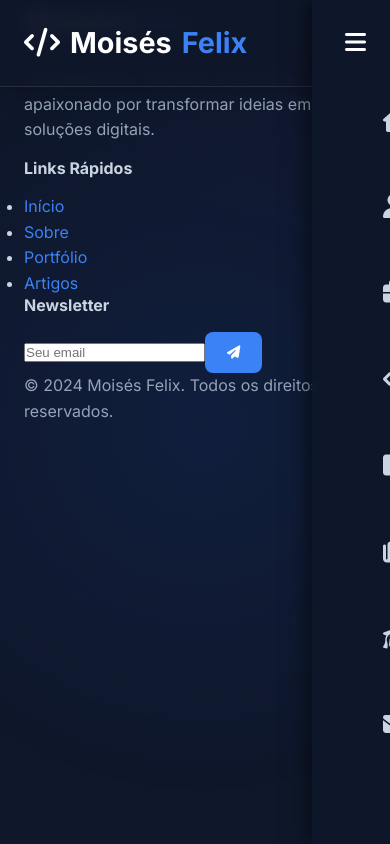
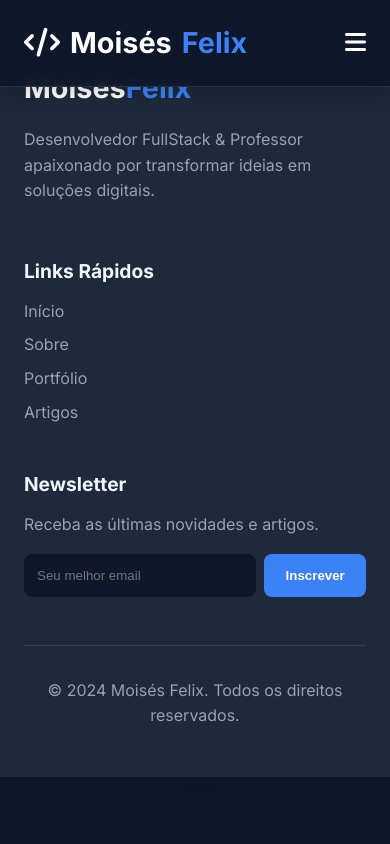
Before and after one commit to moisesfelix/moises-work, a Vue app in the folder packages/frontend/: page /1/blog in a window 390 px wide. Built offline with nearby package versions, Linux system fonts and the light colour scheme.

Commit message:
style: improve responsive layouts and professionalize CSS

```diff
--- a/packages/frontend/src/assets/main.css
+++ b/packages/frontend/src/assets/main.css
@@ -7,9 +7,6 @@
     --light: #f1f5f9;
     --gray: #94a3b8;
     --gray-light: #cbd5e1;
-    --success: #10b981;
-    --warning: #f59e0b;
-    --danger: #ef4444;
     --shadow: 0 10px 15px -3px rgba(0, 0, 0, 0.1), 0 4px 6px -4px rgba(0, 0, 0, 0.1);
     --radius: 0.5rem;
     --transition: all 0.3s ease-in-out;
@@ -157,6 +154,7 @@ section {
     color: white;
 }
 
+/* --- Refatoração do Header (Mobile-First) --- */
 header {
     position: fixed;
     top: 0;
@@ -179,96 +177,120 @@ header {
     font-size: 1.5rem;
     font-weight: 700;
     color: var(--light);
+    z-index: 1001; /* Garante que o logo fique acima do menu mobile */
 }
 
 .logo span {
     color: var(--primary);
 }
 
-nav ul {
+/* Estilos base para a navegação (Mobile) */
+.main-nav {
+    position: fixed;
+    inset: 0;
+    background: rgba(15, 23, 42, 0.98);
     display: flex;
-    list-style: none;
-    gap: 1.5rem;
+    flex-direction: column;
+    justify-content: center;
+    align-items: center;
+    transform: translateX(100%);
+    transition: transform 0.3s ease-in-out;
 }
 
-nav a {
+.main-nav.active {
+    transform: translateX(0);
+}
+
+.main-nav ul {
+    list-style: none;
+    display: flex;
+    flex-direction: column;
+    text-align: center;
+    gap: 2rem;
+}
+
+.main-nav a {
     color: var(--gray-light);
     font-weight: 500;
+    font-size: 1.5rem;
     position: relative;
     padding: 0.5rem 0;
 }
 
-nav a.router-link-active {
+.main-nav a.router-link-active {
     color: var(--primary);
 }
 
-nav a::after {
-    content: '';
-    position: absolute;
-    width: 0;
-    height: 2px;
-    background: var(--primary);
-    left: 0;
-    bottom: 0;
-    transition: width 0.3s ease;
-}
-
-nav a:hover::after,
-nav a.router-link-active::after {
-    width: 100%;
-}
-
 .mobile-menu-btn {
-    display: none;
+    display: block;
+    background: none;
+    border: none;
+    color: var(--light);
+    font-size: 1.5rem;
+    cursor: pointer;
     z-index: 1001;
 }
 
-@media (max-width: 768px) {
-    nav {
-        position: fixed;
-        inset: 0;
-        background: rgba(15, 23, 42, 0.98);
-        flex-direction: column;
-        justify-content: center;
-        align-items: center;
-        display: flex;
-        transform: translateX(100%);
-        transition: transform 0.3s ease-in-out;
+/* Estilos para telas maiores (Desktop) */
+@media (min-width: 768px) {
+    .mobile-menu-btn {
+        display: none;
     }
 
-    nav.active {
-        transform: translateX(0);
+    .main-nav {
+        position: static;
+        transform: none;
+        background: none;
+        flex-direction: row;
+        width: auto;
     }
 
-    nav ul {
-        flex-direction: column;
-        text-align: center;
-        gap: 2rem;
+    .main-nav ul {
+        flex-direction: row;
+        gap: 1.5rem;
     }
 
-    nav a {
-        font-size: 1.5rem;
+    .main-nav a {
+        font-size: 1rem;
     }
 
-    .mobile-menu-btn {
-        display: block;
-        background: none;
-        border: none;
-        color: var(--light);
-        font-size: 1.5rem;
-        cursor: pointer;
+    .main-nav a::after {
+        content: '';
+        position: absolute;
+        width: 0;
+        height: 2px;
+        background: var(--primary);
+        left: 0;
+        bottom: 0;
+        transition: width 0.3s ease;
+    }
+
+    .main-nav a:hover::after,
+    .main-nav a.router-link-active::after {
+        width: 100%;
     }
 }
 
+
+/* --- Refatoração da Hero Section (Mobile-First) --- */
 .hero {
     padding-top: 10rem;
-    text-align: center;
 }
 
 .hero-content {
-    display: grid;
+    display: flex;
+    flex-direction: column;
+    align-items: center;
+    text-align: center;
     gap: 2rem;
-    align-items: center;
+}
+
+.hero-text {
+    order: 2; /* Texto aparece depois da imagem no mobile */
+}
+
+.hero-image {
+    order: 1; /* Imagem aparece primeiro no mobile */
 }
 
 .hero-image .image-wrapper {
@@ -299,28 +321,34 @@ nav a.router-link-active::after {
     margin-top: 1.5rem;
 }
 
-.portfolio-grid, .blog-grid {
-    display: grid;
-    gap: 1.5rem;
-}
-
-@media (min-width: 640px) {
-    .portfolio-grid, .blog-grid {
-        grid-template-columns: repeat(2, 1fr);
-    }
+/* Layout da Hero para telas maiores */
+@media (min-width: 768px) {
     .hero-content {
-        grid-template-columns: 2fr 1fr;
+        flex-direction: row;
         text-align: left;
     }
+
+    .hero-text {
+        order: 1; /* Texto volta para a primeira posição */
+    }
+
+    .hero-image {
+        order: 2; /* Imagem vai para a segunda posição */
+    }
+
     .social-links {
         justify-content: flex-start;
     }
 }
 
-@media (min-width: 1024px) {
-    .portfolio-grid, .blog-grid {
-        grid-template-columns: repeat(3, 1fr);
-    }
+
+/* --- Grids Fluídos e Inteligentes --- */
+.portfolio-grid, .blog-grid {
+    display: grid;
+    gap: 1.5rem;
+    /* Mágica acontece aqui: cria colunas de no mínimo 300px
+       e as ajusta automaticamente ao espaço disponível */
+    grid-template-columns: repeat(auto-fit, minmax(300px, 1fr));
 }
 
 .portfolio-item, .blog-item {
@@ -341,7 +369,6 @@ nav a.router-link-active::after {
 
 .portfolio-img {
     height: 200px;
-    position: relative;
     overflow: hidden;
 }
 
@@ -385,11 +412,12 @@ nav a.router-link-active::after {
     position: relative;
     max-width: 800px;
     margin: 0 auto;
+    padding-left: 20px;
 }
 
 .timeline-item {
     position: relative;
-    padding-left: 40px;
+    padding-left: 20px;
     margin-bottom: 40px;
     border-left: 2px solid var(--dark-light);
 }
@@ -417,16 +445,11 @@ nav a.router-link-active::after {
     display: block;
 }
 
+/* Skills Section com grid fluído */
 .skills-container {
     display: grid;
-    grid-template-columns: 1fr;
-    gap: 30px;
-}
-
-@media (min-width: 768px) {
-    .skills-container {
-        grid-template-columns: repeat(auto-fit, minmax(300px, 1fr));
-    }
+    gap: 1.5rem;
+    grid-template-columns: repeat(auto-fit, minmax(300px, 1fr));
 }
 
 .skill-category {
--- a/packages/frontend/src/components/TheFooter.vue
+++ b/packages/frontend/src/components/TheFooter.vue
@@ -1,14 +1,13 @@
 <template>
-    <footer>
+    <footer class="main-footer">
         <div class="container">
             <div class="footer-content">
-                <div>
-                    <div class="logo" style="margin-bottom: 20px;">Moisés<span>Felix</span></div>
+                <div class="footer-brand">
+                    <div class="logo">Moisés<span>Felix</span></div>
                     <p>Desenvolvedor FullStack & Professor apaixonado por transformar ideias em soluções digitais.</p>
                 </div>
 
                 <div class="footer-links">
-                    <div>
                     <h4>Links Rápidos</h4>
                     <ul>
                         <li><router-link to="/">Início</router-link></li>
@@ -17,14 +16,14 @@
                         <li><router-link to="/blog">Artigos</router-link></li>
                     </ul>
                 </div>
-                </div>
 
-                <div>
+                <div class="footer-newsletter">
                     <h4>Newsletter</h4>
+                    <p>Receba as últimas novidades e artigos.</p>
                     <div class="newsletter-form">
-                        <input type="email" v-model="newsletterEmail" placeholder="Seu email" @keyup.enter="subscribeNewsletter">
-                        <button class="btn" @click="subscribeNewsletter" style="padding: 12px 20px;">
-                            <i class="fas fa-paper-plane"></i>
+                        <input type="email" v-model="newsletterEmail" placeholder="Seu melhor email" @keyup.enter="subscribeNewsletter">
+                        <button class="btn" @click="subscribeNewsletter">
+                            <span>Inscrever</span>
                         </button>
                     </div>
                 </div>
@@ -52,12 +51,90 @@ const subscribeNewsletter = () => {
 </script>
 
 <style scoped>
+.main-footer {
+    background-color: var(--dark-light);
+    padding-top: 4rem;
+    padding-bottom: 2rem;
+    border-top: 1px solid rgba(255, 255, 255, 0.1);
+}
+
+.footer-content {
+    display: grid;
+    gap: 2.5rem;
+    margin-bottom: 3rem;
+    grid-template-columns: repeat(auto-fit, minmax(250px, 1fr));
+}
+
 .logo {
     font-size: 1.8rem;
     font-weight: 700;
     color: white;
+    margin-bottom: 1rem;
 }
+
 .logo span {
     color: var(--primary);
 }
+
+.footer-brand p {
+    max-width: 40ch;
+    color: var(--gray);
+}
+
+.footer-links h4,
+.footer-newsletter h4 {
+    font-size: 1.2rem;
+    color: var(--light);
+    margin-bottom: 1rem;
+}
+
+.footer-links ul {
+    list-style: none;
+}
+
+.footer-links li {
+    margin-bottom: 0.5rem;
+}
+
+.footer-links a {
+    color: var(--gray);
+    transition: var(--transition);
+}
+
+.footer-links a:hover {
+    color: var(--primary);
+    padding-left: 5px;
+}
+
+.newsletter-form {
+    display: flex;
+    gap: 0.5rem;
+}
+
+.newsletter-form input {
+    width: 100%;
+    padding: 0.75rem;
+    border-radius: var(--radius);
+    border: 1px solid var(--dark);
+    background-color: var(--dark);
+    color: var(--light);
+    outline: none;
+    transition: var(--transition);
+}
+
+.newsletter-form input:focus {
+    border-color: var(--primary);
+}
+
+.newsletter-form .btn {
+    padding: 0.75rem 1.2rem;
+    flex-shrink: 0;
+}
+
+.copyright {
+    text-align: center;
+    border-top: 1px solid rgba(255, 255, 255, 0.1);
+    padding-top: 2rem;
+    color: var(--gray);
+}
 </style>
--- a/packages/frontend/src/views/About.vue
+++ b/packages/frontend/src/views/About.vue
@@ -1,12 +1,99 @@
 <template>
-  <section class="about" style="padding-top: 180px;">
-      <div class="container">
-          <h2>Sobre Mim</h2>
+  <section class="about" id="about">
+    <div class="container">
+      <h2>Sobre Mim</h2>
+      <div class="about-content">
+        <div class="about-image">
+          <img src="https://media.licdn.com/dms/image/v2/D4D03AQFq7OqKaCPTkQ/profile-displayphoto-scale_400_400/B4DZwbgAV5J0Ag-/0/1769987904145?e=1772064000&v=beta&t=J-IL4IkEeiYzI7qeo6buqKaj0sM-k1kB0AVlpFo26zY" alt="Moisés Felix">
+        </div>
+        <div class="about-text">
+          <h3>Desenvolvedor FullStack & Professor</h3>
           <p>Com mais de 5 anos de experiência em desenvolvimento web e mobile, atuei em projetos desafiadores que vão desde e-commerces até sistemas complexos com integração de IA e machine learning.</p>
-          <p>Minha paixão por tecnologia vai além do código - adoro compartilhar conhecimento através do ensino de programação e pensamento computacional para jovens e adultos.</p>
+          <p>Minha paixão por tecnologia vai além do código - adoro compartilhar conhecimento através do ensino de programação e pensamento computacional para jovens e adultos, capacitando a próxima geração de inovadores.</p>
+          <div class="about-buttons">
+             <a href="#contact" class="btn">Vamos Conversar</a>
+             <a href="/path-to-your-cv.pdf" class="btn btn-secondary" target="_blank">Download CV</a>
+          </div>
+        </div>
       </div>
+    </div>
   </section>
 </template>
 
 <script setup lang="ts">
 </script>
+
+<style scoped>
+.about {
+  padding-top: 10rem;
+}
+
+.about-content {
+  display: flex;
+  flex-direction: column;
+  align-items: center;
+  gap: 3rem;
+  margin-top: 4rem;
+}
+
+.about-image {
+  width: 250px;
+  height: 250px;
+  border-radius: 50%;
+  overflow: hidden;
+  border: 4px solid var(--primary);
+  box-shadow: 0 0 40px rgba(59, 130, 246, 0.3);
+  flex-shrink: 0;
+}
+
+.about-image img {
+  width: 100%;
+  height: 100%;
+  object-fit: cover;
+}
+
+.about-text {
+  text-align: center;
+}
+
+.about-text h3 {
+  font-size: 1.8rem;
+  color: var(--light);
+  margin-bottom: 1rem;
+}
+
+.about-text p {
+  max-width: 60ch;
+  margin-left: auto;
+  margin-right: auto;
+}
+
+.about-buttons {
+  margin-top: 2rem;
+  display: flex;
+  justify-content: center;
+  gap: 1rem;
+  flex-wrap: wrap;
+}
+
+/* Layout para telas maiores */
+@media (min-width: 768px) {
+  .about-content {
+    flex-direction: row;
+    align-items: flex-start;
+  }
+
+  .about-text {
+    text-align: left;
+  }
+
+  .about-text p {
+    margin-left: 0;
+    margin-right: 0;
+  }
+
+  .about-buttons {
+    justify-content: flex-start;
+  }
+}
+</style>
```
Lines whose indentation alone changed are shown as unchanged.
